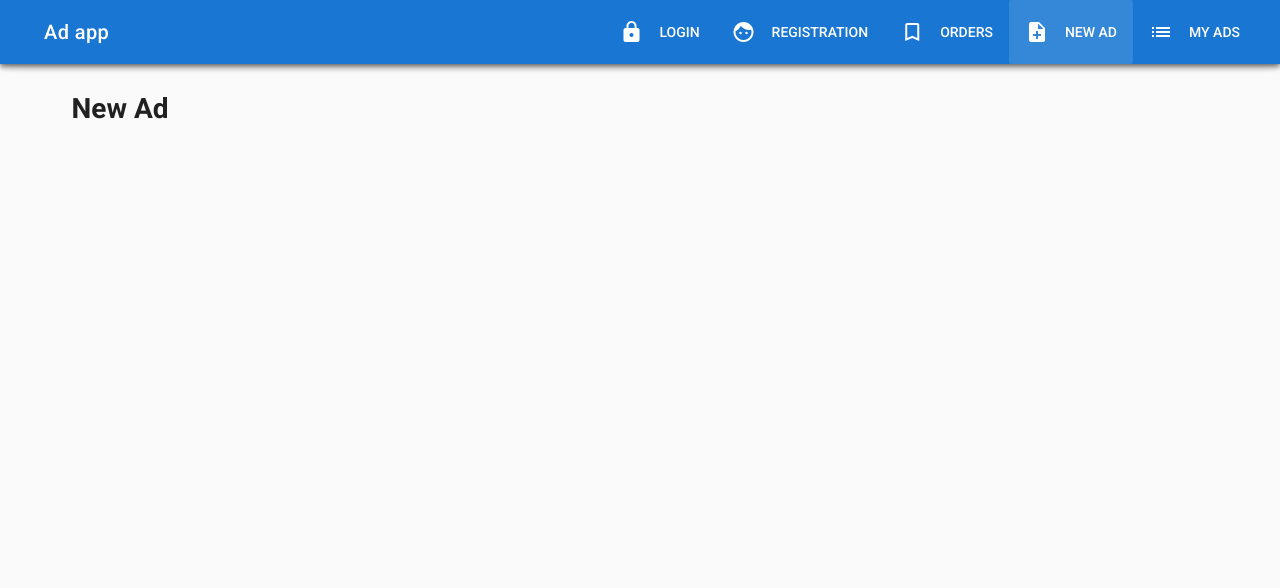
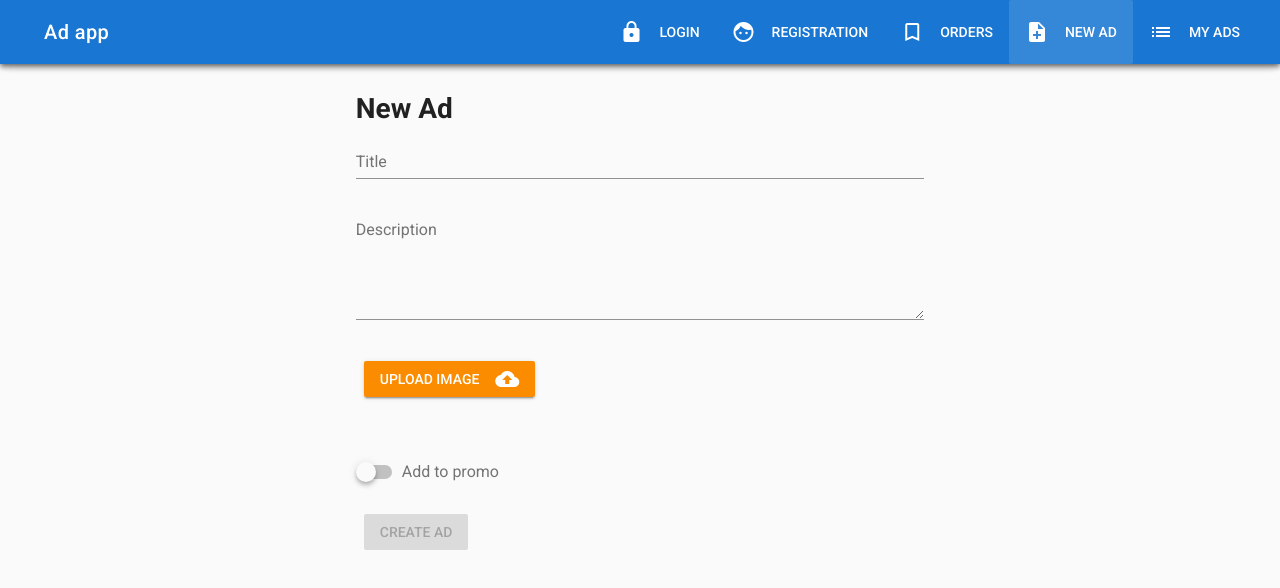
Before and after one commit to makhambetov/vue-training-ad-project, a Vue app: page /new in a window 1280 px wide. Shown: the top 588 px of the page. Built offline with nearby package versions, Linux system fonts and the light colour scheme.

Commit message:
new ad page

```diff
--- a/src/components/Ads/NewAd.vue
+++ b/src/components/Ads/NewAd.vue
@@ -1,8 +1,63 @@
 <template>
   <v-container>
     <v-layout row>
-      <v-flex xs12>
-        <h1>New Ad</h1>
+      <v-flex xs12 sm6 offset-sm3>
+        <h1 text--secondary sm-3>New Ad</h1>
+
+        <v-form v-model="valid" ref="form" validation class="mb-3">
+          <v-text-field
+            name="title"
+            label="Title"
+            type="text"
+            v-model="title"
+            required
+            :rules="[v => !!v || 'Title is required']"
+          ></v-text-field>
+          <v-text-field
+            name="description"
+            label="Description"
+            type="password"
+            v-model="description"
+            multi-line
+            :rules="[v => !!v || 'Description is required']"
+          ></v-text-field>
+        </v-form>
+
+        <v-layout row class="mb-3">
+          <v-flex xs12>
+            <v-btn class="warning">
+              Upload image
+              <v-icon right dark>cloud_upload</v-icon>
+            </v-btn>
+          </v-flex>
+        </v-layout>
+
+        <v-layout row>
+          <v-flex xs12>
+            <img src="" height="100px">
+          </v-flex>
+        </v-layout>
+
+        <v-layout row>
+          <v-flex xs12>
+            <v-switch
+              v-model="promo"
+              label="Add to promo"
+              color="primary"
+            ></v-switch>
+          </v-flex>
+        </v-layout>
+
+        <v-layout row>
+          <v-flex xs12>
+            <v-spacer></v-spacer>
+            <v-btn class="success" @click="createAd"
+                   :disabled="!valid"
+
+            >Create ad</v-btn>
+          </v-flex>
+        </v-layout>
+
       </v-flex>
     </v-layout>
   </v-container>
@@ -11,7 +66,25 @@
 <script>
   export default {
     data () {
-      return {}
+      return {
+        title: '',
+        description: '',
+        promo: false,
+        valid: false
+      }
+    },
+
+    methods: {
+      createAd () {
+        if (this.$refs.form.validate()) {
+          const ad = {
+            title: this.title,
+            description: this.description,
+            promo: this.promo
+          }
+          console.log(ad)
+        }
+      }
     }
   }
 </script>
--- a/src/components/User/Orders.vue
+++ b/src/components/User/Orders.vue
@@ -2,7 +2,7 @@
   <v-container>
     <v-layout row>
       <v-flex xs12 sm6 offset-sm3>
-        <h1 class="mb-3">Orders</h1>
+        <h1 class="text--secondary mb-3">Orders</h1>
         <v-list two-line subheader >
           <v-list-tile avatar v-for="order in orders" :key="order.id">
             <v-list-tile-action>
```
Also changed, not shown: 1 other file (tests, documents, lock files or other folders).
